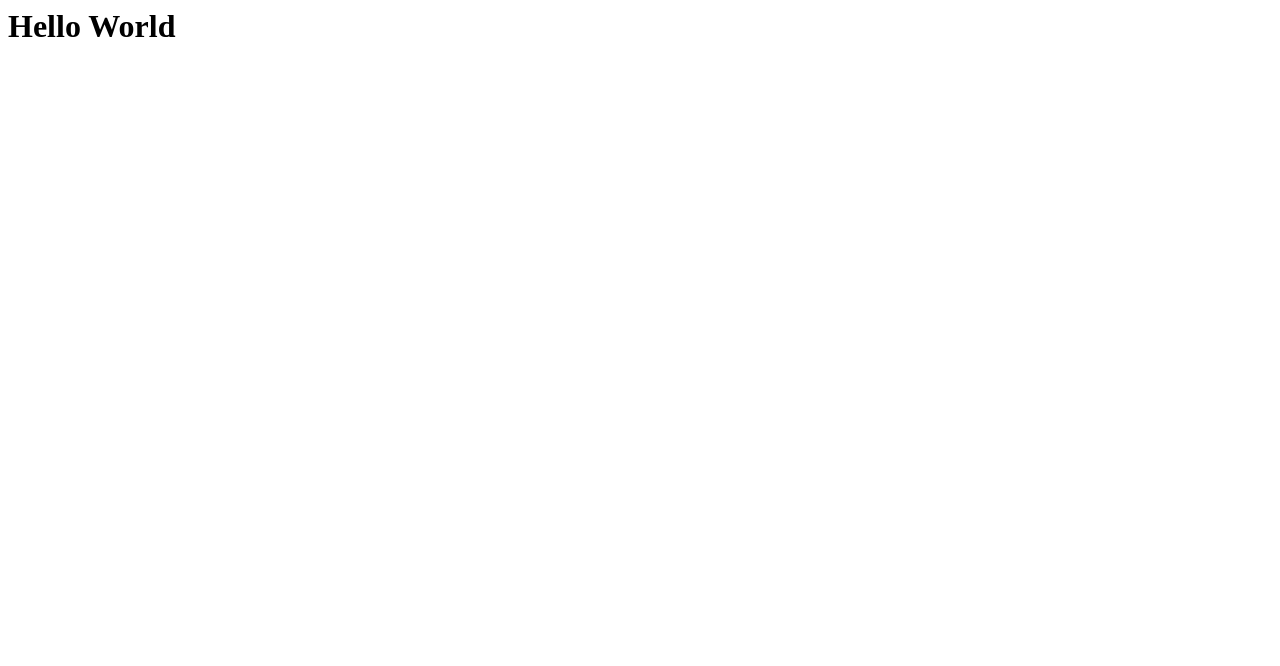
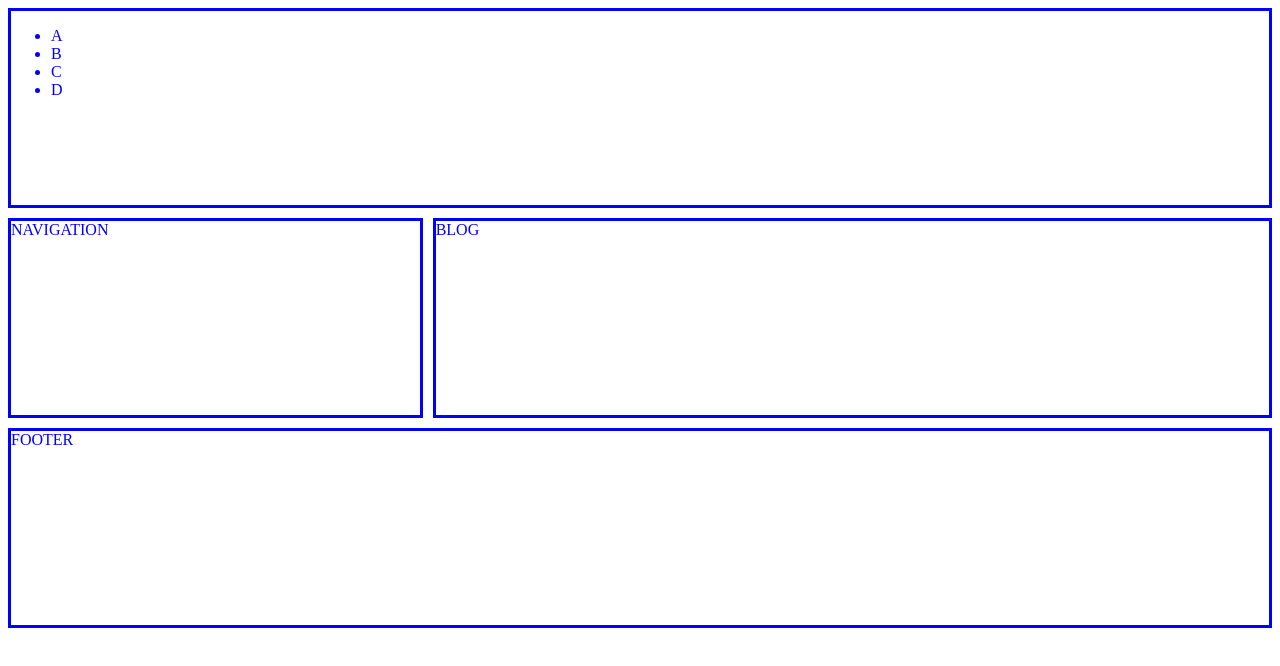
Before and after one commit to BriTFromIT/BriTFromIT.github.io, a plain HTML site: page index.html in a window 1280 px wide. Drawn offline with Linux system fonts and the light colour scheme.

Commit message:
added to html and css content

```diff
--- a/index.html
+++ b/index.html
@@ -1 +1,33 @@
-<h1>Hello World</h1>
+<!DOCTYPE html>
+<html lang="en">
+<head>
+    <meta charset="UTF-8">
+    <meta name="viewport" content="width=device-width, initial-scale=1.0">
+    <meta http-equiv="X-UA-Compatible" content="ie=edge">
+    <title>Document</title>
+    <link rel="stylesheet" href="main.css">
+</head>
+<body>
+
+  <div class="parentcontainer">
+
+      <div class="child header">
+          <div class="navbar">
+              <ul>
+                  <li> A </li>
+                  <li> B </li>
+                  <li> C </li>
+                  <li> D </li>
+
+              </ul>
+          </div>
+
+      </div>
+      <div class="child nav"> NAVIGATION </div>
+      <div class="child blog"> BLOG </div>
+      <div class="child footer"> FOOTER </div>
+
+  </div>
+
+</body>
+</html>
--- a/main.css
+++ b/main.css
@@ -0,0 +1,31 @@
+
+.parentcontainer > div {
+    border: solid;
+    color: blue;
+}
+.parentcontainer{
+    display: grid;
+    /* defining how many columns there will be */
+    grid-template-columns: 1fr 1fr 1fr;
+    /* defines how many rows there will be */
+    grid-template-rows: 200px 200px 200px 200px;
+    grid-template-areas:
+
+        "header header header"
+        "nav blog blog"
+        "footer footer footer";
+    grid-gap: 10px;
+}
+.header{
+    grid-area: header;
+
+}
+.nav{
+    grid-area: nav;
+}
+.blog{
+    grid-area: blog;
+}
+.footer{
+    grid-area: footer
+}
```
Also changed, not shown: office photo.jpg (added).
